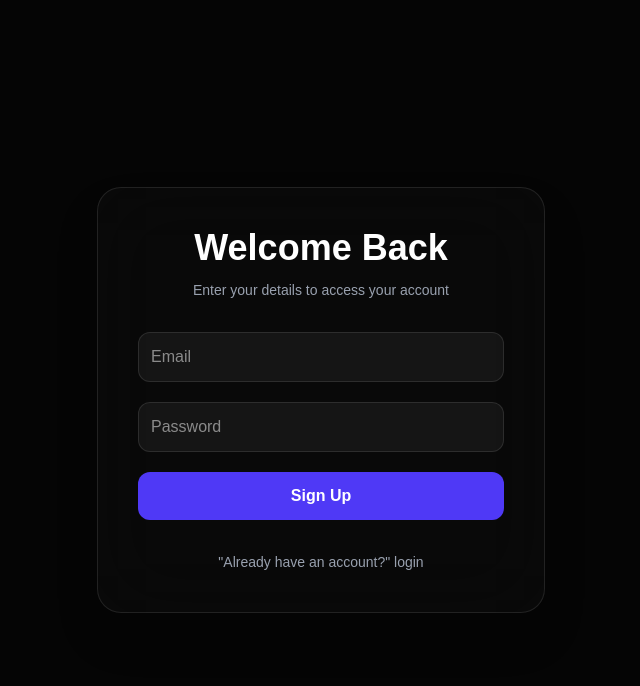
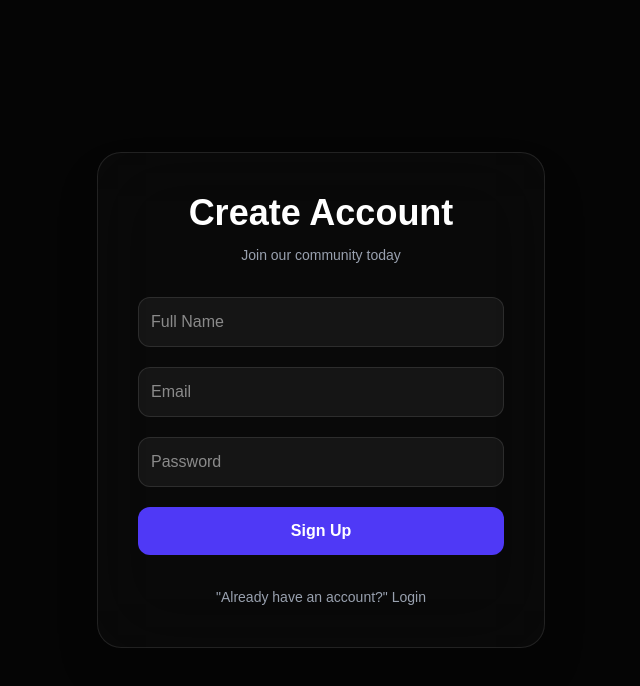
Before and after one commit to ManishDevHub/Nebula, a Next.js app in the folder apps/web/: page /signup in a window 1280 px wide. Shown: the top 686 px of the page, without its empty margins (319-959 px from the left). Built offline with nearby package versions, Linux system fonts and the light colour scheme.

Commit message:
login sign page working ui

```diff
--- a/apps/web/app/(auth)/login/page.tsx
+++ b/apps/web/app/(auth)/login/page.tsx
@@ -18,34 +18,18 @@ export default function AuthPage() {
         {/* Heading */}
         <div className="text-center">
           <h2 className="text-4xl font-extrabold">
-            {isLogin ? "Welcome Back" : "Create Account"}
+            Welcome Back
           </h2>
 
           <p className="mt-3 text-sm text-gray-400">
-            {isLogin
-              ? "Enter your details to access your account"
-              : "Join our community today"}
+
+               "Enter your details to access your account"
+              {/* : "Join our community today"} */}
           </p>
         </div>
 
         {/* Form */}
         <form className="space-y-5" onSubmit={(e) => e.preventDefault()}>
-
-          {/* Signup Fields */}
-          {!isLogin && (
-            <div className="grid grid-cols-2 gap-4">
-              <input
-                type="text"
-                placeholder="First Name"
-                className="rounded-xl bg-white/5 border border-white/10 p-3 outline-none focus:border-indigo-500"
-              />
-              <input
-                type="text"
-                placeholder="Last Name"
-                className="rounded-xl bg-white/5 border border-white/10 p-3 outline-none focus:border-indigo-500"
-              />
-            </div>
-          )}
 
           {/* Email */}
           <input
@@ -63,21 +47,20 @@ export default function AuthPage() {
 
           {/* Button */}
           <button className="w-full rounded-xl bg-indigo-600 p-3 font-bold hover:bg-indigo-500 transition">
-            {isLogin ? "Login" : "Sign Up"}
+          Login
           </button>
         </form>
 
-        {/* Toggle */}
-        <p className="text-center text-sm text-gray-400">
-          {isLogin ? "New here?" : "Already have an account?"}
 
-          <button
-            onClick={() => setIsLogin(!isLogin)}
-            className="ml-2 text-indigo-400 font-bold hover:underline"
-          >
-            {isLogin ? "Create account" : "Login"}
-          </button>
+
+
+           <p className="text-center text-sm text-gray-400">
+
+           "New here?"
+           <a href="/signup">Create account</a>
+
         </p>
+
       </div>
     </div>
   );
--- a/apps/web/app/(auth)/signup/page.tsx
+++ b/apps/web/app/(auth)/signup/page.tsx
@@ -18,13 +18,13 @@ export default function AuthPage() {
         {/* Heading */}
         <div className="text-center">
           <h2 className="text-4xl font-extrabold">
-            {isLogin ? "Welcome Back" : "Create Account"}
+            Create Account
           </h2>
 
           <p className="mt-3 text-sm text-gray-400">
-            {isLogin
-              ? "Enter your details to access your account"
-              : "Join our community today"}
+
+
+              Join our community today
           </p>
         </div>
 
@@ -32,7 +32,7 @@ export default function AuthPage() {
         <form className="space-y-5" onSubmit={(e) => e.preventDefault()}>
 
           {/* Signup Fields */}
-          {!isLogin && (
+
             <div className="grid gap-4">
               <input
                 type="text"
@@ -41,7 +41,7 @@ export default function AuthPage() {
               />
 
             </div>
-          )}
+
 
           {/* Email */}
           <input
@@ -63,25 +63,13 @@ export default function AuthPage() {
           </button>
         </form>
 
-        {/* Toggle */}
-        {/* <p className="text-center text-sm text-gray-400">
-           "Already have an account?"
-           <a href="/login"></a>
-
-          <button
-            onClick={() => setIsLogin(!isLogin)}
-            className="ml-2 text-indigo-400 font-bold hover:underline"
-          >
-
-          </button>
-        </p> */}
-
         <p className="text-center text-sm text-gray-400">
 
            "Already have an account?"
-           <a href="/login"> login</a>
+           <a href="/login"> Login </a>
+           </p>
 
-        </p>
+
       </div>
     </div>
   );
```
